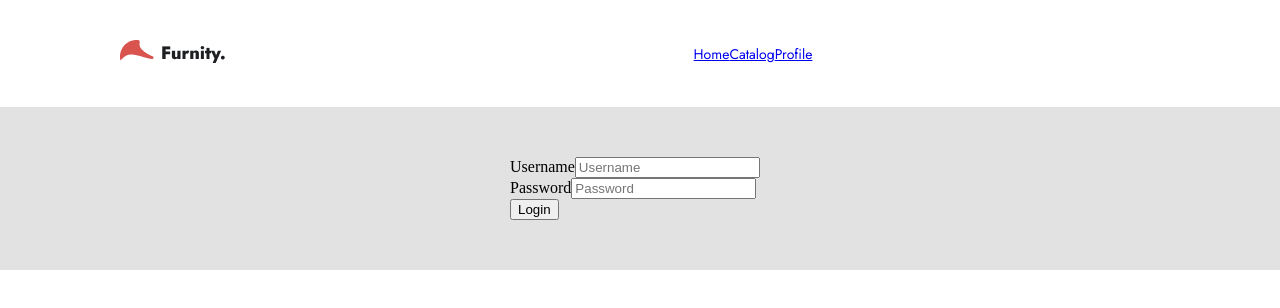
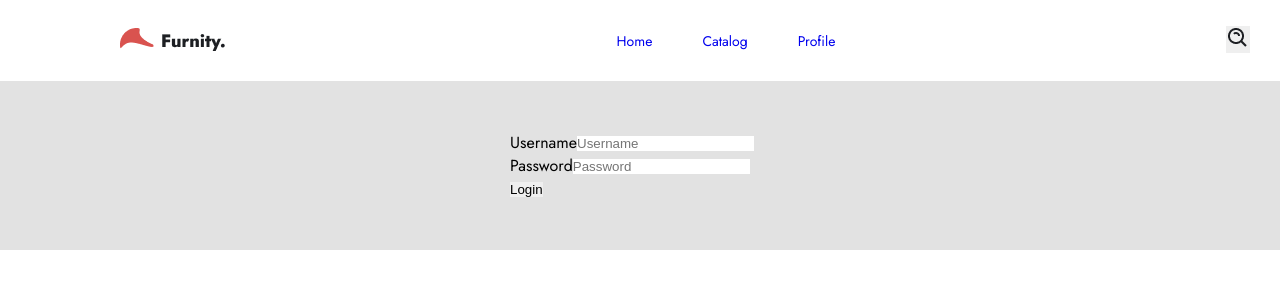
Before and after one commit to VicKhod/my-dummy-store, a React (Create React App) app: page /login in a window 1280 px wide. Shown: the top 308 px of the page. Built offline with nearby package versions, Linux system fonts and the light colour scheme.

Commit message:
feat: change reset styles

```diff
--- a/src/components/Header/Header.module.scss
+++ b/src/components/Header/Header.module.scss
@@ -14,3 +14,10 @@ nav {
   width: 1200px;
   margin: auto;
 }
+
+.header__nav_links {
+  display: flex;
+  align-items: center;
+  justify-content: space-between;
+  gap: 50px;
+}
--- a/src/index.css
+++ b/src/index.css
@@ -1,151 +1,27 @@
 @import url('https://fonts.googleapis.com/css2?family=Jost:wght@400;600;700&display=swap');
 
+*,
+*:before,
+*:after {
+  box-sizing: border-box;
+  padding: 0px;
+  border: none;
+}
+
+html {
+  scroll-behavior: smooth;
+}
+
 body {
-  margin: 0;
+  justify-content: space-evenly;
+  align-items: center;
   font-family: 'Jost', sans-serif;
   -webkit-font-smoothing: antialiased;
   -moz-osx-font-smoothing: grayscale;
+  margin: 0;
 }
 
-code {
-  font-family: monospace;
+a, link {
+  text-decoration: none;
+  font-family: 'Jost', sans-serif;
 }
-
-html,
-body,
-div,
-span,
-applet,
-object,
-iframe,
-h1,
-h2,
-h3,
-h4,
-h5,
-h6,
-p,
-blockquote,
-pre,
-a,
-abbr,
-acronym,
-address,
-big,
-cite,
-code,
-del,
-dfn,
-em,
-img,
-ins,
-kbd,
-q,
-s,
-samp,
-small,
-strike,
-strong,
-sub,
-sup,
-tt,
-var,
-b,
-u,
-i,
-center,
-dl,
-dt,
-dd,
-ol,
-ul,
-li,
-fieldset,
-form,
-label,
-legend,
-table,
-caption,
-tbody,
-tfoot,
-thead,
-tr,
-th,
-td,
-article,
-aside,
-canvas,
-details,
-embed,
-figure,
-figcaption,
-footer,
-header,
-hgroup,
-main,
-menu,
-nav,
-output,
-ruby,
-section,
-summary,
-time,
-mark,
-audio,
-video {
-  margin: 0;
-  padding: 0;
-  border: 0;
-  font-size: 100%;
-  font: inherit;
-  vertical-align: baseline;
-}
-
-/* HTML5 display-role reset for older browsers */
-article,
-aside,
-details,
-figcaption,
-figure,
-footer,
-header,
-hgroup,
-main,
-menu,
-nav,
-section {
-  display: block;
-}
-
-/* HTML5 hidden-attribute fix for newer browsers */
-*[hidden] {
-  display: none;
-}
-
-body {
-  line-height: 1;
-}
-
-menu,
-ol,
-ul {
-  list-style: none;
-}
-
-blockquote,
-q {
-  quotes: none;
-}
-
-blockquote:before,
-blockquote:after,
-q:before,
-q:after {
-  content: '';
-  content: none;
-}
-
-table {
-  border-collapse: collapse;
-  border-spacing: 0;
-}
```
